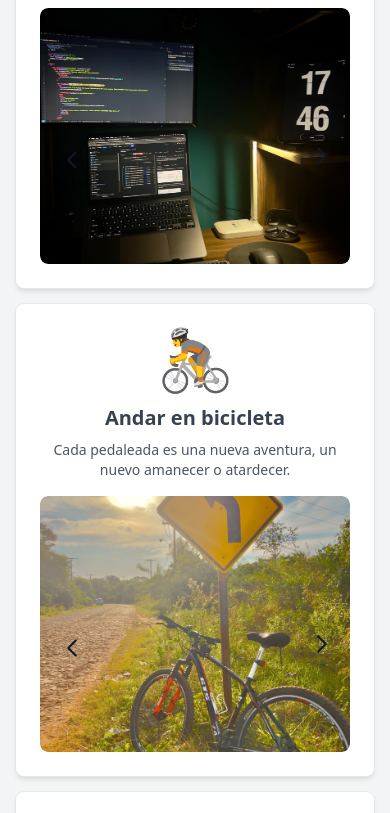
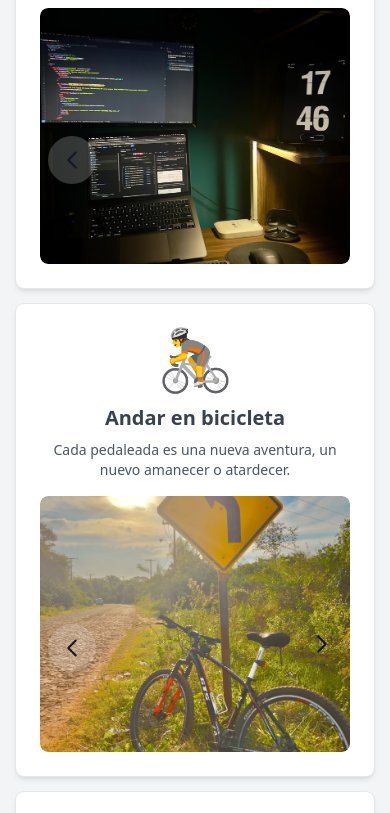
Before and after one commit to WildoFari/My-personal-page, a Next.js app: page / in a window 390 px wide. Shown: the part 1980-2793 px from the top of the page. Built offline with nearby package versions, Linux system fonts and the light colour scheme; grey boxes are pictures that could not be loaded.

Commit message:
Opacity in mobile

```diff
--- a/src/sections/Passions.tsx
+++ b/src/sections/Passions.tsx
@@ -53,7 +53,7 @@ function PassionItem({ icon, title, description, images }: PassionItemProps) {
                 </Swiper>
 
                 <button
-                    className="absolute left-2 top-1/2 -translate-y-1/2 bg-white/70 backdrop-blur-md hover:bg-gray-50 text-gray-900 rounded-full p-3 shadow-md z-10"
+                    className="absolute left-2 top-1/2 -translate-y-1/2 bg-white/70 backdrop-blur-md hover:bg-gray-50 bg-opacity-20 bg-gray-50 text-gray-900 rounded-full p-3 shadow-md z-10"
                     onClick={() => swiperRef.current?.slidePrev()}
                     aria-label="Imagen anterior"
                     type="button"
```
